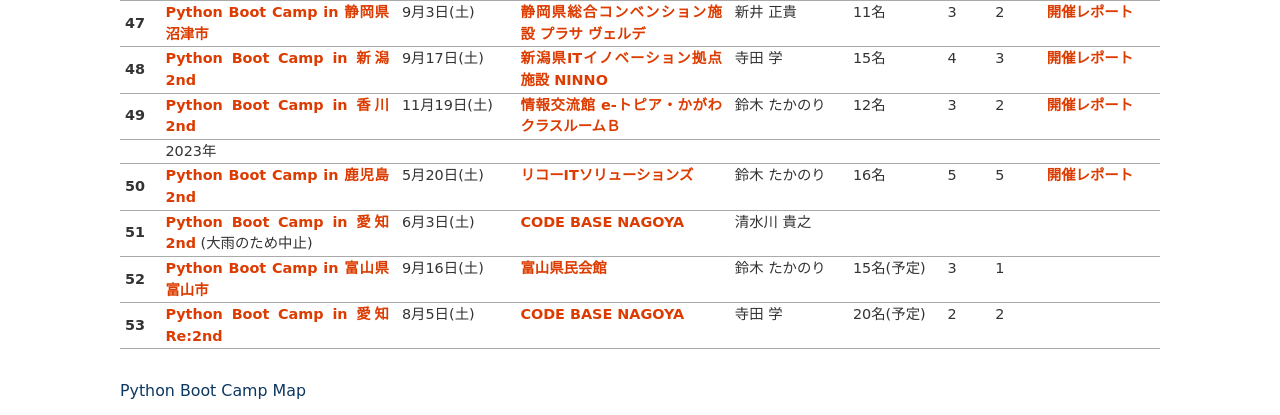
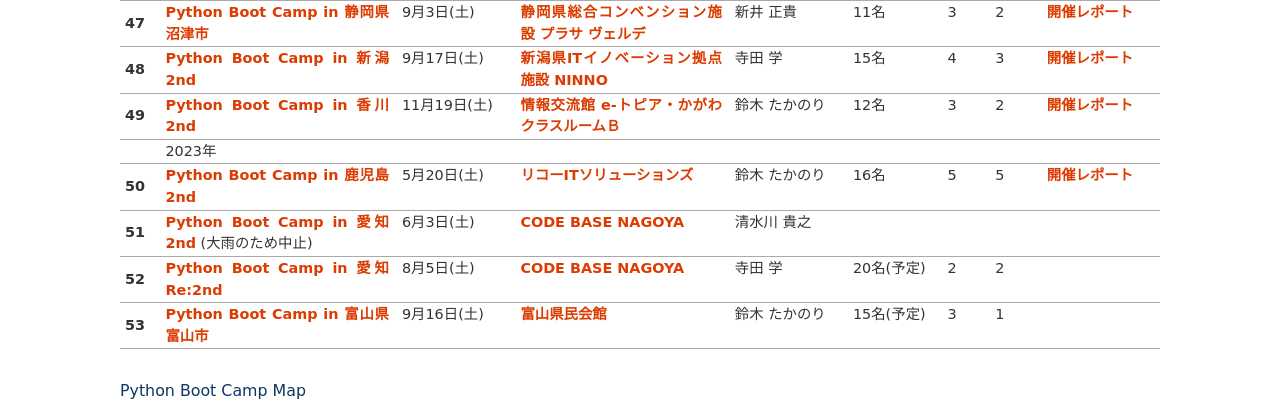
Before and after one commit to pyconjp/www.pycon.jp, a Sphinx documentation site: the page built from source/support/bootcamp.rst, in a window 1280 px wide and 900 px high, scrolled down 4156 px, cut to the strip 0-415 px from the top of the window. Built offline with Sphinx 7.4.7, drawn with Linux system fonts in a browser that asks for light colours; some of the changed lines change nothing that is shown.

Commit message:
Exchange aichi re:2nd and toyama positions

```diff
--- a/source/support/bootcamp.rst
+++ b/source/support/bootcamp.rst
@@ -668,6 +668,15 @@
      -
      -
    * - 52
+     - `Python Boot Camp in 愛知 Re:2nd <https://pyconjp.connpass.com/event/286959/>`__
+     - 8月5日(土)
+     - `CODE BASE NAGOYA <https://codebase.proto-g.co.jp/nagoya>`_
+     - 寺田 学
+     - 20名(予定)
+     - 2
+     - 2
+     -
+   * - 53
      - `Python Boot Camp in 富山県富山市 <https://pyconjp.connpass.com/event/287004/>`__
      - 9月16日(土)
      - `富山県民会館 <https://www.bunka-toyama.jp/kenminkaikan/>`_
@@ -675,15 +684,6 @@
      - 15名(予定)
      - 3
      - 1
-     -
-   * - 53
-     - `Python Boot Camp in 愛知 Re:2nd <https://pyconjp.connpass.com/event/286959/>`__
-     - 8月5日(土)
-     - `CODE BASE NAGOYA <https://codebase.proto-g.co.jp/nagoya>`_
-     - 寺田 学
-     - 20名(予定)
-     - 2
-     - 2
      -
 
 Python Boot Camp Map
```
